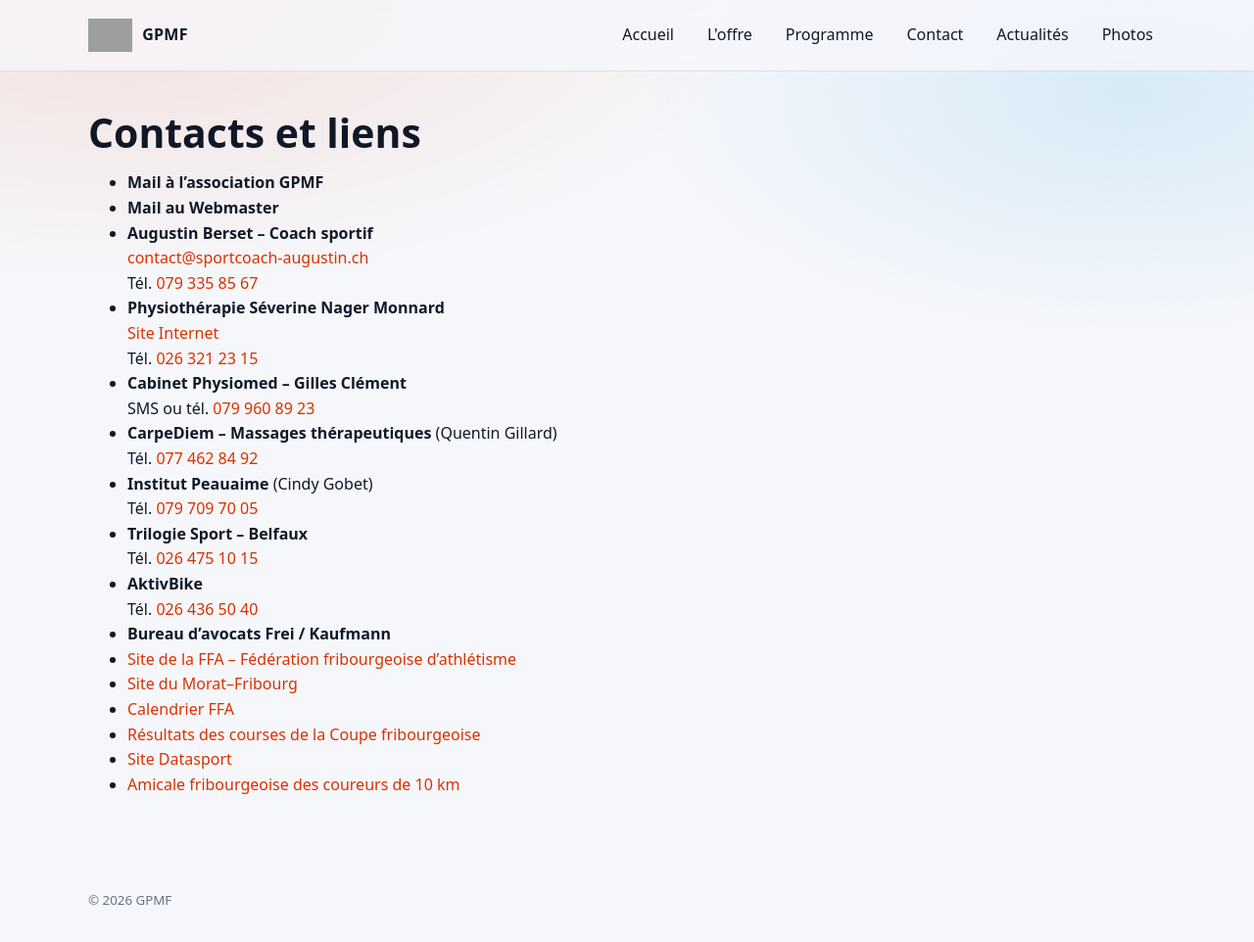
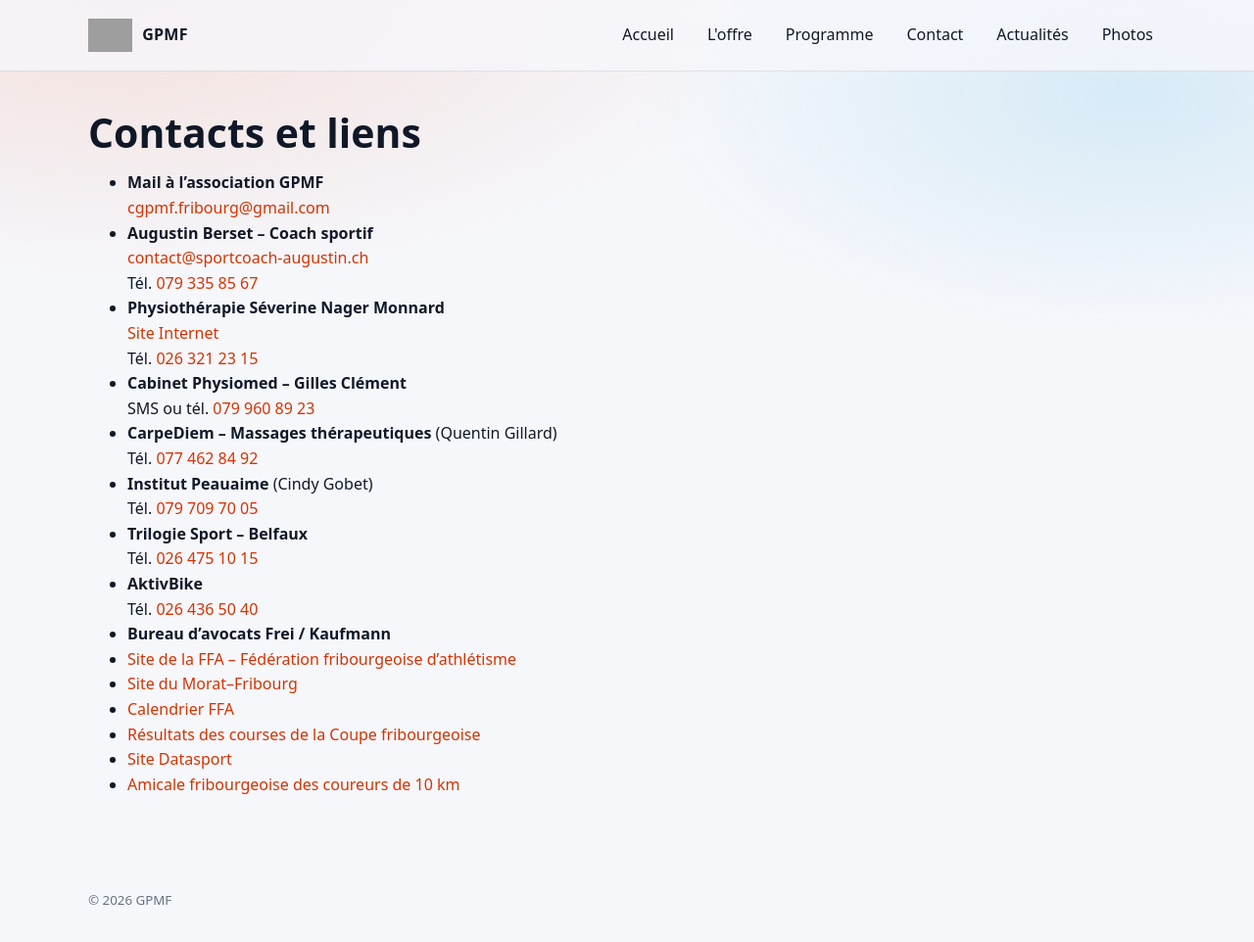
Before and after one commit to jeremieschouwey/gpmf.github.io, a Jekyll site: the page built from contact/index.md, in a window 1280 px wide and 962 px high. Shown: the whole window at 98% size. Built offline with Jekyll 4.4.1, drawn with Linux system fonts in a browser that asks for light colours; grey boxes are pictures that could not be loaded.

Commit message:
Update index.md

```diff
--- a/contact/index.md
+++ b/contact/index.md
@@ -7,7 +7,7 @@
 # Contacts et liens
 <ul class="liste-contacts">
   <li><strong>Mail à l’association GPMF</strong></li>
-  <li><strong>Mail au Webmaster</strong></li>
+   <a href="mailto:gpmf.fribourg@gmail.com">cgpmf.fribourg@gmail.com</a><br>
 
   <li>
     <strong>Augustin Berset – Coach sportif</strong><br>
```
